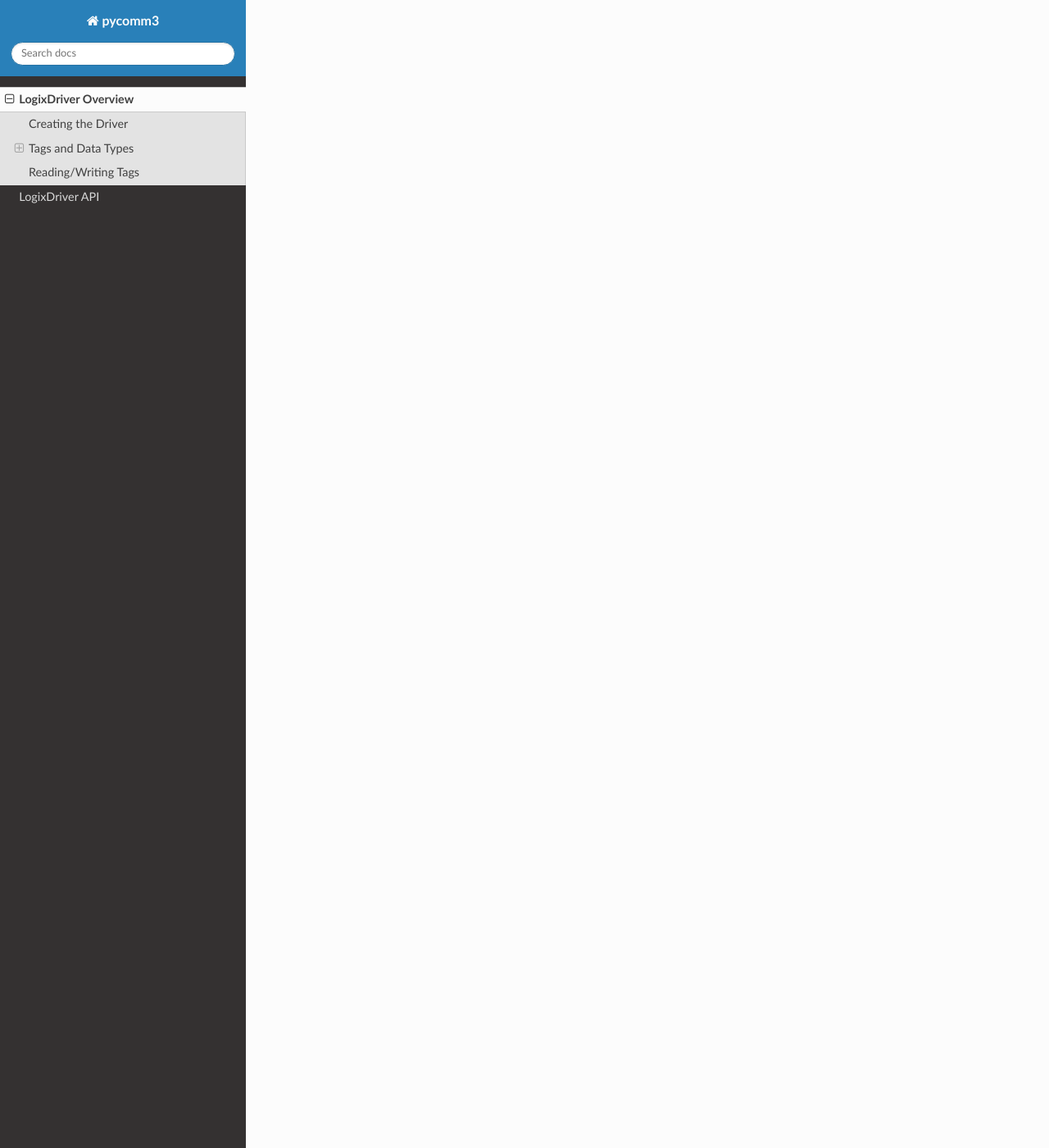
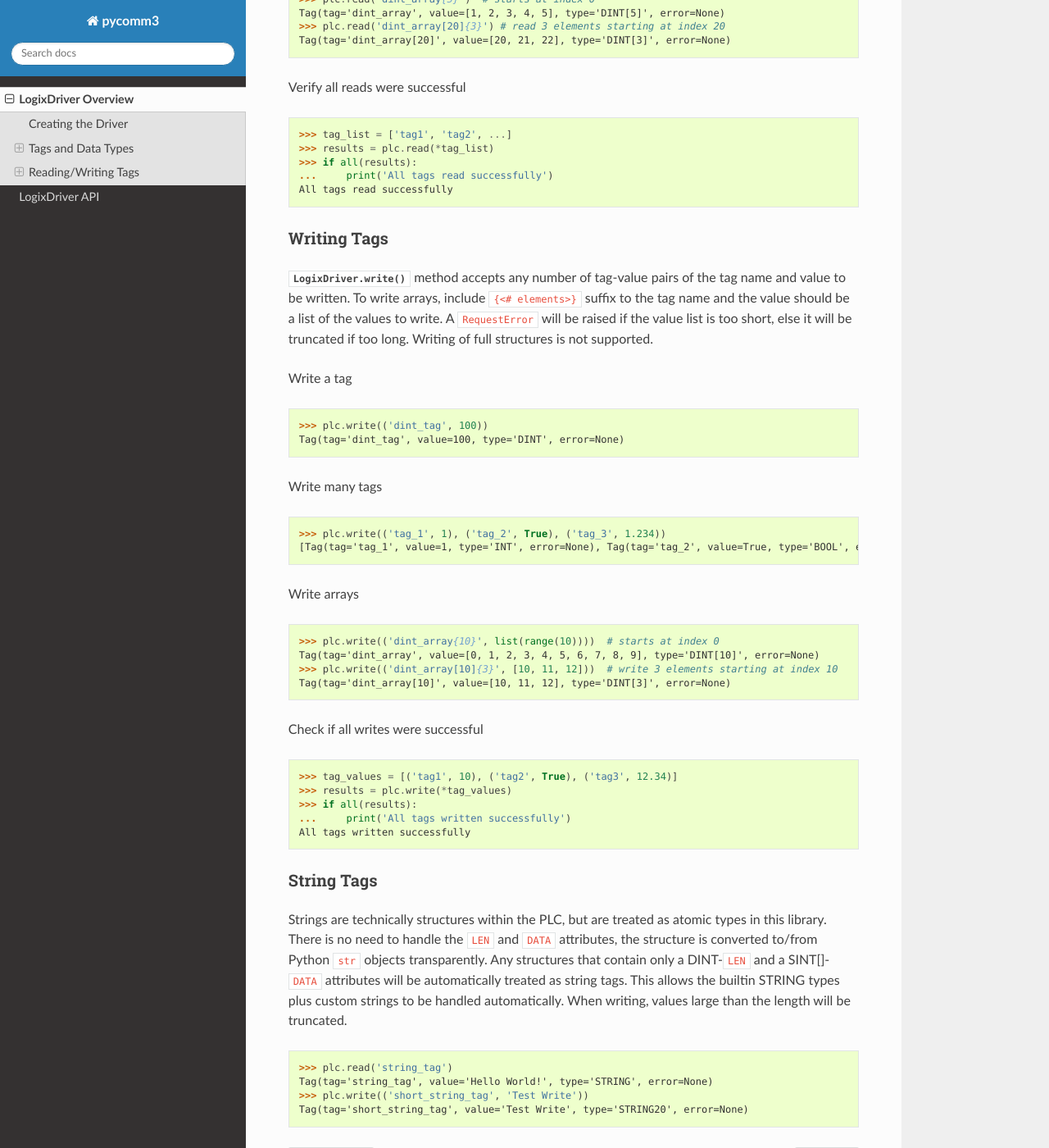
Before and after one commit to ottowayi/pycomm3, a Sphinx documentation site: the page built from docs/usage.rst, in a window 1280 px wide and 1400 px high, scrolled down 4870 px. Shown: the whole window at 82% size. Built offline with Sphinx 7.4.7 and the Read the Docs theme 2.0.0, drawn with Linux system fonts in a browser that asks for light colours; some of the changed text lies outside the part shown.

Commit message:
documentation updates, initial version published to read the docs

```diff
--- a/README.rst
+++ b/README.rst
@@ -50,6 +50,12 @@
 ::
 
     pip install pycomm3
+
+Documentation
+-------------
+
+This README covers a basic overview of the library, full documentation can be found on
+`Read the Docs <https://pycomm3.readthedocs.io/en/latest/>`_
 
 
 Basic Usage
--- a/docs/usage.rst
+++ b/docs/usage.rst
@@ -75,9 +75,13 @@
     - ``'struct'`` complex data types like STRING, TIMER, PID, etc as well as UDTs and AOIs.
 
 .. _data_type:
+
 data_type
     - ``'DINT'``/``'REAL'``/etc name of data type for atomic types
     - ``{data type definition}`` for structures, detailed in `Structure Definitions`_
+
+string
+    **Optional** string size if the tag is a STRING type (or custom string)
 
 external_access
     ``'Read/Write'``/``'Read Only'``/``'None'`` matches the External Access tag property in the PLC
@@ -129,6 +133,9 @@
     data_type
         Same as `Tag Structure`_
 
+    string
+        Same as `Tag Structure`_
+
     offset
         Position of this tag in the response data this tag.
 
@@ -144,3 +151,122 @@
 
 All reading and writing is handled by the :meth:`~LogixDriver.read` and :meth:`~LogixDriver.write` methods.  The original
 pycomm and other similar libraries will have different methods for handling different types like strings and arrays.
+Both methods accept any number of tags, they will automatically use the *Multiple Service Packet (0x0A)* service and track
+the request/return data size making sure to stay below the connection size.  If there is a tag value that cannot fit
+within the request/reply packet, it will automatically handle that tag independently using the *Read Tag Fragmented (0x52)*
+or *Write Tag Fragmented (0x53)* requests.
+
+
+Response Tag
+^^^^^^^^^^^^
+
+Both read/write methods return ``Tag`` objects with the results of the operation.
+
+.. code-block:: python
+
+    class Tag(NamedTuple):
+        tag: str
+        value: Any
+        type: Optional[str] = None
+        error: Optional[str] = None
+
+
+**Attributes:**
+
+    tag
+        tag name
+
+    value
+        will contain the value of tag read, or the value written.  May be ``None`` on error.
+
+    type
+        data type of tag, will include ``[<len>]`` multiple array elements requested
+
+    error
+        ``None`` if successful, else the CIP error or exception thrown
+
+
+Reading Tags
+^^^^^^^^^^^^
+
+:meth:`LogixDriver.read` accepts any number of tags, all that is required is the tag names. To read an array,
+add ``{<# elements>}`` suffix to the tag name.  Reading of entire structures is support as long as none of the
+attributes have an external access of None. To read a structure, just request the base name.  The ``value`` for
+the ``Tag`` object will a a dict of ``{attribute: value}``
+
+Read an atomic tag
+
+>>> plc.read('dint_tag')
+Tag(tag='dint_tag', value=0, type='DINT', error=None)
+
+Read multiple tags
+
+>>> plc.read('tag_1', 'tag_2', 'tag_3')
+[Tag(tag='tag_1', value=100, type='INT', error=None), Tag(tag='tag_2', value=True, type='BOOL', error=None), ...]
+
+Read a structure
+
+>>> plc.read('simple_udt')
+Tag(tag='simple_udt', value={'attr1': 0, 'attr2': False, 'attr3': 1.234}, type='SimpleUDT', error=None)
+
+Read arrays
+
+>>> plc.read('dint_array{5}')  # starts at index 0
+Tag(tag='dint_array', value=[1, 2, 3, 4, 5], type='DINT[5]', error=None)
+>>> plc.read('dint_array[20]{3}') # read 3 elements starting at index 20
+Tag(tag='dint_array[20]', value=[20, 21, 22], type='DINT[3]', error=None)
+
+Verify all reads were successful
+
+>>> tag_list = ['tag1', 'tag2', ...]
+>>> results = plc.read(*tag_list)
+>>> if all(results):
+...     print('All tags read successfully')
+All tags read successfully
+
+Writing Tags
+^^^^^^^^^^^^
+
+:meth:`LogixDriver.write` method accepts any number of tag-value pairs of the tag name and value to be written.
+To write arrays, include ``{<# elements>}`` suffix to the tag name and the value should be a list of the values to write.
+A ``RequestError`` will be raised if the value list is too short, else it will be truncated if too long.  Writing of full
+structures is not supported.
+
+Write a tag
+
+>>> plc.write(('dint_tag', 100))
+Tag(tag='dint_tag', value=100, type='DINT', error=None)
+
+Write many tags
+
+>>> plc.write(('tag_1', 1), ('tag_2', True), ('tag_3', 1.234))
+[Tag(tag='tag_1', value=1, type='INT', error=None), Tag(tag='tag_2', value=True, type='BOOL', error=None), ...]
+
+Write arrays
+
+>>> plc.write(('dint_array{10}', list(range(10))))  # starts at index 0
+Tag(tag='dint_array', value=[0, 1, 2, 3, 4, 5, 6, 7, 8, 9], type='DINT[10]', error=None)
+>>> plc.write(('dint_array[10]{3}', [10, 11, 12]))  # write 3 elements starting at index 10
+Tag(tag='dint_array[10]', value=[10, 11, 12], type='DINT[3]', error=None)
+
+Check if all writes were successful
+
+>>> tag_values = [('tag1', 10), ('tag2', True), ('tag3', 12.34)]
+>>> results = plc.write(*tag_values)
+>>> if all(results):
+...     print('All tags written successfully')
+All tags written successfully
+
+String Tags
+^^^^^^^^^^^
+
+Strings are technically structures within the PLC, but are treated as atomic types in this library.  There is no need
+to handle the ``LEN`` and ``DATA`` attributes, the structure is converted to/from Python ``str`` objects transparently.
+Any structures that contain only a DINT-``LEN`` and a SINT[]-``DATA`` attributes will be automatically treated as string tags.
+This allows the builtin STRING types plus custom strings to be handled automatically.  When writing, values large than
+the length will be truncated.
+
+>>> plc.read('string_tag')
+Tag(tag='string_tag', value='Hello World!', type='STRING', error=None)
+>>> plc.write(('short_string_tag', 'Test Write'))
+Tag(tag='short_string_tag', value='Test Write', type='STRING20', error=None)
```
Also changed, not shown: docs/conf.py (line endings or trailing spaces).
